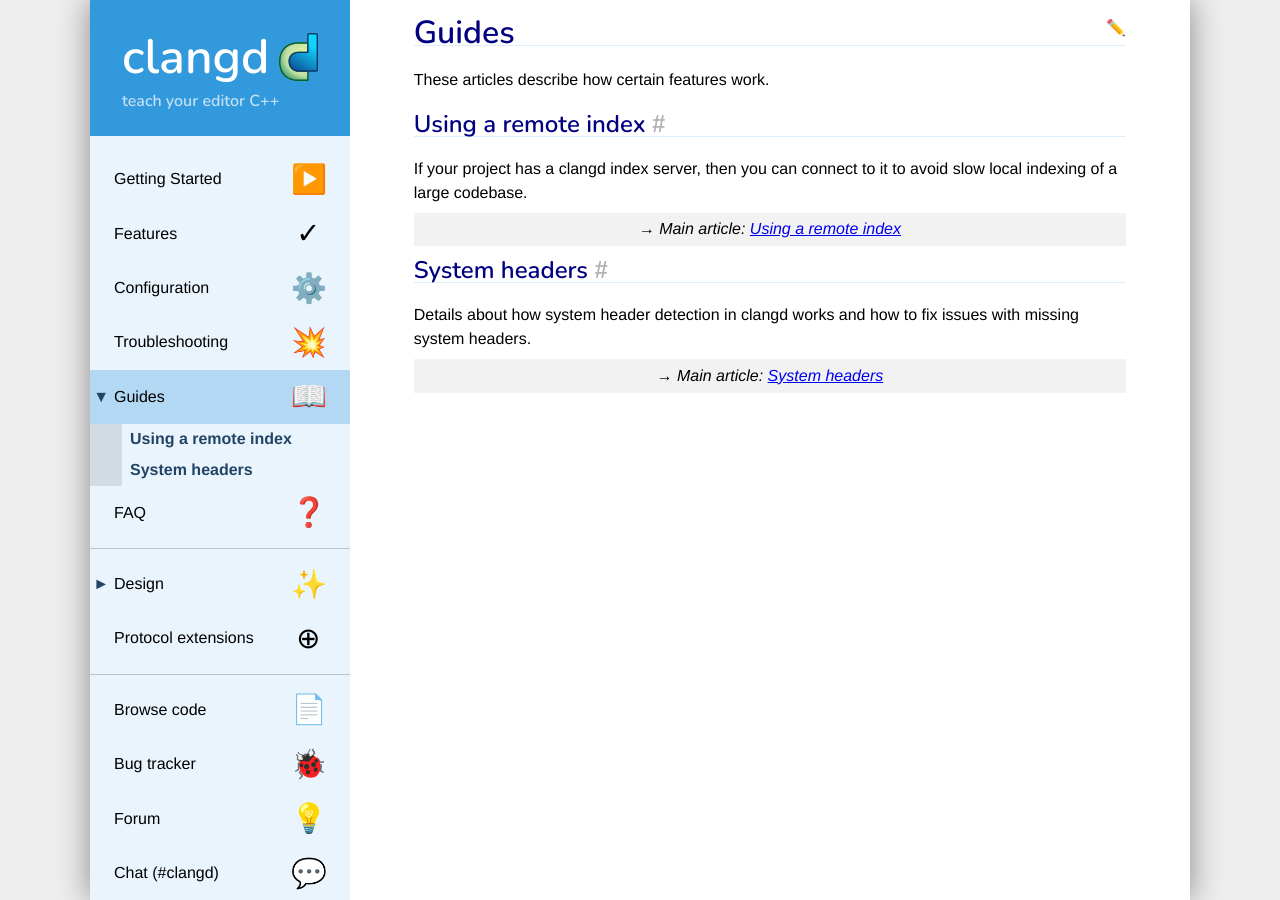
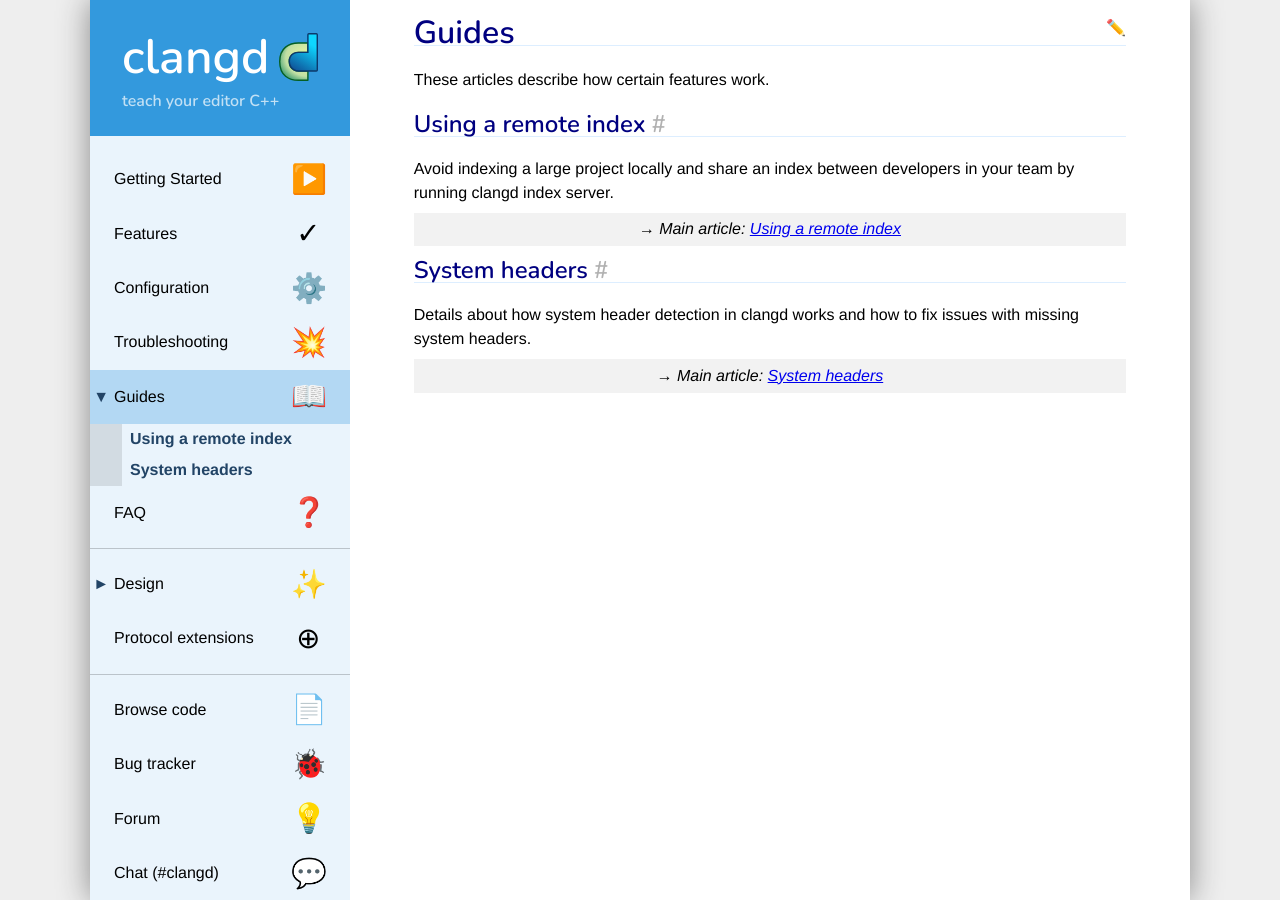
Before and after one commit to llvm/clangd-www, a Jekyll site: the page built from guides/index.md, in a window 1280 px wide. Built offline with Jekyll 4.4.1, drawn with Linux system fonts in a browser that asks for light colours; our own code applies the rules of GitHub Pages for plain Markdown files.

Commit message:
remote index: Improve wording (#59)

```diff
--- a/_data/navigation.yml
+++ b/_data/navigation.yml
@@ -16,8 +16,8 @@
   children:
     - title: Using a remote index
       description: >
-        If your project has a clangd index server, then you can connect to it
-        to avoid slow local indexing of a large codebase.
+        Avoid indexing a large project locally and share an index between
+        developers in your team by running clangd index server.
       url: /guides/remote-index
     - title: System headers
       description: >
```
